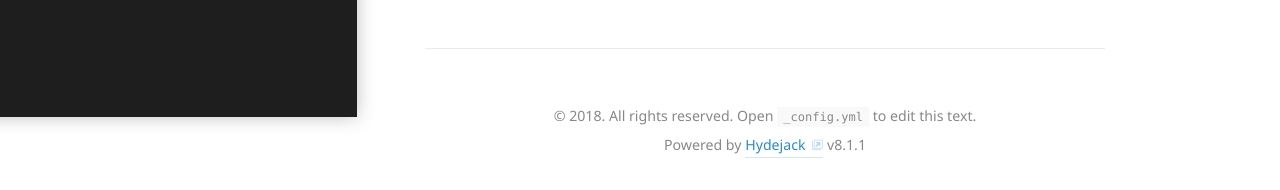
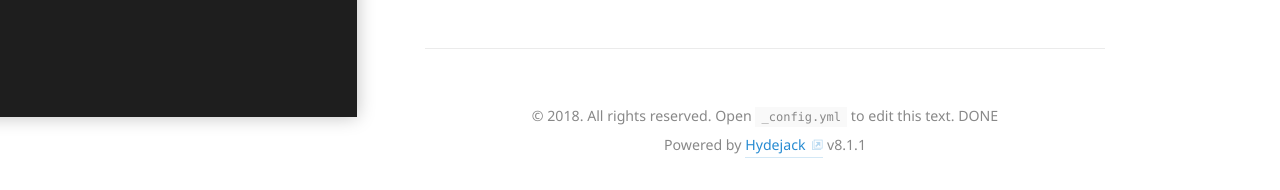
Before and after one commit to panosfilianos/SGIwebsite, a Jekyll site: the page built from _featured_categories/hyde.md, in a window 1280 px wide. Shown: the part 783-973 px from the top of the page. Built offline with Jekyll 4.4.1, drawn with Linux system fonts in a browser that asks for light colours; some web fonts are replaced.

Commit message:
Update _config.yml

```diff
--- a/_config.yml
+++ b/_config.yml
@@ -50,7 +50,7 @@ author:
 # This text will appear in a `<small>` tag in the footer of every page.
 copyright:             >
   © 2018. All rights reserved.
-  Open `_config.yml` to edit this text.
+  Open `_config.yml` to edit this text. DONE
 
 # Add links to the footer.
 # Typically you'll want to link to your impress, cookies or privacy policy, etc.
```
